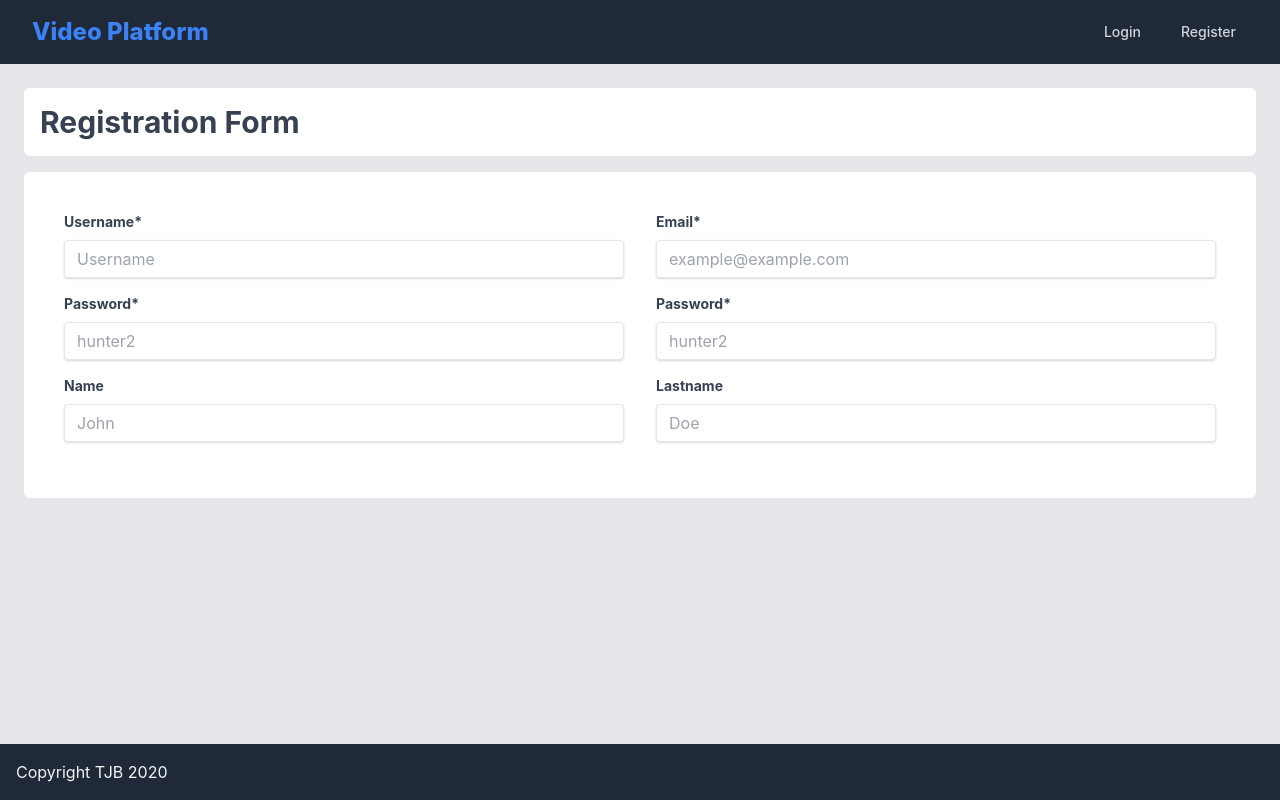
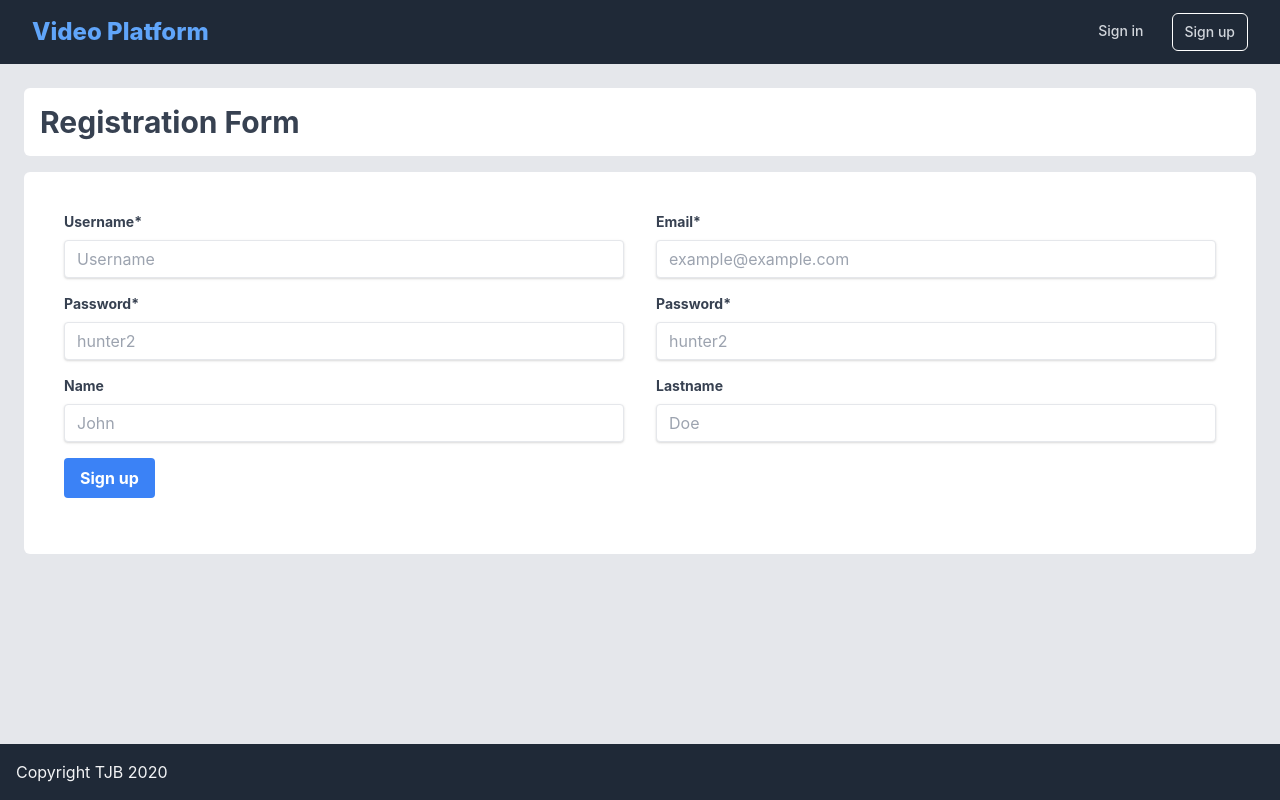
Before and after one commit to batijo/video-platform, a React (Vite) app in the folder frontend/: page /register in a window 1280 px wide. Built offline with nearby package versions, Linux system fonts and the light colour scheme.

Commit message:
Register, Login, Logout done

```diff
--- a/frontend/src/components/App.tsx
+++ b/frontend/src/components/App.tsx
@@ -1,53 +1,10 @@
 import React from 'react'
-import { Link, Route, Switch } from 'react-router-dom'
-
-import 'tailwindcss/tailwind.css'
-import '../index.css'
-
-//import thumbnail from 'url:../thumbnail.jpg'
+import { Route } from 'react-router-dom'
 
 import { Login, Register } from './Auth'
 import { VideoDetail, VideoList, Video } from './Video'
 import { Profile, Settings } from './User'
-import { TypeFlags } from 'typescript'
-
-const MenuButton = () => (
-  <div className="absolute inset-y-0 left-0 flex items-center sm:hidden">
-    <button type="button" className="inline-flex items-center justify-center p-2 rounded-md text-gray-400 hover:text-white hover:bg-gray-700 focus:outline-none focus:ring-2 focus:ring-inset focus:ring-white" aria-controls="mobile-menu" aria-expanded="false">
-      <svg className="block h-6 w-6" xmlns="http://www.w3.org/2000/svg" fill="none" viewBox="0 0 24 24" stroke="currentColor" aria-hidden="true">
-        <path stroke-linecap="round" stroke-linejoin="round" stroke-width="2" d="M4 6h16M4 12h16M4 18h16" />
-      </svg>
-      <svg className="hidden h-6 w-6" xmlns="http://www.w3.org/2000/svg" fill="none" viewBox="0 0 24 24" stroke="currentColor" aria-hidden="true">
-        <path stroke-linecap="round" stroke-linejoin="round" stroke-width="2" d="M6 18L18 6M6 6l12 12" />
-      </svg>
-    </button>
-  </div>
-)
-
-const Logo = () => (
-  <div className="flex-shrink-0 flex items-center">
-    <Link to="/" className="text-blue-500 text-2xl font-extrabold">Video Platform</Link>
-  </div>
-)
-
-const Navbar = () => (
-  <nav className="bg-gray-800">
-    <div className="max-w-7xl mx-auto px-2 sm:px-6 lg:px-8">
-      <div className="relative flex items-center justify-between h-16">
-        <MenuButton />
-        <div className="flex-1 flex items-center justify-center sm:items-stretch sm:justify-between">
-          <Logo />
-          <div className="hidden sm:block sm:ml-6">
-            <div className="flex space-x-4">
-              <Link to="/login" className="text-gray-300 hover:bg-gray-700 hover:text-white px-3 py-2 rounded-md text-sm font-medium">Login</Link>
-              <Link to="/register" className="text-gray-300 hover:bg-gray-700 hover:text-white px-3 py-2 rounded-md text-sm font-medium">Register</Link>
-            </div>
-          </div>
-        </div>
-      </div>
-    </div>
-  </nav>
-)
+import Navbar from './Navbar'
 
 const Container = ({ children }: React.PropsWithChildren<{}>) => (
   <div className="flex-1 min-w-full bg-gray-200">
--- a/frontend/src/components/Auth.tsx
+++ b/frontend/src/components/Auth.tsx
@@ -2,7 +2,6 @@ import React from 'react'
 
 import { login, register, resetLogin, resetRegister } from '../store/auth'
 import { UserLogin, UserRegister } from '../types/user'
-import APIResponse from '../types/response'
 import { useAppSelector, useAppDispatch } from '../index'
 import { useHistory } from 'react-router-dom'
 
@@ -12,37 +11,34 @@ export const Login = () => {
 
   const [email, setEmail] = React.useState('')
   const [password, setPassword] = React.useState('')
+
   const [message, setMessage] = React.useState('')
   const [messageColor, setMessageColor] = React.useState('bg-blue-500')
 
-  const handleEmail = (e: { target: HTMLInputElement; }) => setEmail(e.target.value)
-  const handlePassword = (e: { target: HTMLInputElement; }) => setPassword(e.target.value)
+  const handleEmail = (e: { target: HTMLInputElement }) => setEmail(e.target.value)
+  const handlePassword = (e: { target: HTMLInputElement }) => setPassword(e.target.value)
 
-  const loginResponse = useAppSelector((state) => state.auth.login)
+  const loginResponse = useAppSelector(state => state.auth.login)
 
   const handleSubmit = (e: any) => {
     e.preventDefault()
 
     const credentials: UserLogin = {
-      email: email,
-      password: password
+      email,
+      password
     }
 
     dispatch(login(credentials))
-
     setMessage(loginResponse.message)
 
-    if (loginResponse.status == true) {
-      setMessageColor('bg-blue-500')
-    } else {
-      setMessageColor('bg-red-500')
-    }
+    if (loginResponse.status === true) setMessageColor('bg-blue-500')
+    else setMessageColor('bg-red-500')
 
     setEmail('')
     setPassword('')
     dispatch(resetLogin())
 
-    if (loginResponse.status) history.push("/")
+    if (loginResponse.status === true) history.push("/")
   }
 
   return (
@@ -68,7 +64,7 @@ export const Login = () => {
                 <input value={password} onChange={handlePassword} className="shadow appearance-none border rounded w-full py-2 px-3 text-gray-700 leading-tight focus:outline-none focus:shadow-outline" id="password" type="password" placeholder="hunter2" />
               </div>
               <div>
-                <button className="bg-blue-500 hover:bg-blue-600 text-white font-bold py-2 px-4 rounded" type="submit">Submit</button>
+                <button className="bg-blue-500 hover:bg-blue-600 text-white font-bold py-2 px-4 rounded" type="submit">Sign in</button>
               </div>
             </div>
           </form>
@@ -80,40 +76,108 @@ export const Login = () => {
 
 
 
-export const Register = () => (
+export const Register = () => {
+  const dispatch = useAppDispatch()
+  const history = useHistory()
+
+  const [username, setUsername] = React.useState('')
+  const [email, setEmail] = React.useState('')
+  const [password, setPassword] = React.useState('')
+  const [passwordRepeat, setPasswordRepeat] = React.useState('')
+  const [name, setName] = React.useState('')
+  const [lastname, setLastname] = React.useState('')
+
+  const [message, setMessage] = React.useState('')
+  const [messageColor, setMessageColor] = React.useState('bg-blue-500')
+
+  const handleUsername = (e: { target: HTMLInputElement }) => setUsername(e.target.value)
+  const handleEmail = (e: { target: HTMLInputElement }) => setEmail(e.target.value)
+  const handlePassword = (e: { target: HTMLInputElement }) => setPassword(e.target.value)
+  const handlePasswordRepeat = (e: { target: HTMLInputElement }) => setPasswordRepeat(e.target.value)
+  const handleName = (e: { target: HTMLInputElement }) => setName(e.target.value)
+  const handleLastname = (e: { target: HTMLInputElement }) => setLastname(e.target.value)
+
+  const registerResponse = useAppSelector((state) => state.auth.register)
+
+  const handleSubmit = (e: any) => {
+    e.preventDefault()
+
+    if (password !== passwordRepeat) {
+      history.push('/register')
+      return
+    }
+
+    const credentials: UserRegister = {
+      username,
+      email,
+      password,
+      name,
+      lastname,
+    }
+
+    dispatch(register(credentials))
+    setMessage(registerResponse.message)
+
+    if (registerResponse.status === true) setMessageColor('bg-blue-500')
+    else setMessageColor('bg-red-500')
+
+    setUsername('')
+    setEmail('')
+    setPassword('')
+    setPasswordRepeat('')
+    setName('')
+    setLastname('')
+
+    dispatch(resetRegister())
+
+    if (registerResponse.status === true) history.push('/login')
+  }
+
+  return (
     <>
       <div className="bg-white p-4 rounded-md mb-4">
         <p className="font-bold text-3xl text-gray-700">Registration Form</p>
       </div>
       <div className="bg-white p-4 rounded-md mb-4">
         <div className="mb-4">
+          <form onSubmit={handleSubmit}>
             <div className="p-6 grid grid-cols-2 gap-x-8 gap-y-4">
+              {message !== '' &&
+                <div className={`${messageColor} col-span-2 p-4 rounded text-white`}>
+                  {message}
+                </div>
+              }
               <div>
                 <label className="block text-gray-700 text-sm font-bold mb-2" htmlFor="username">Username*</label>
-            <input className="shadow appearance-none border rounded w-full py-2 px-3 text-gray-700 leading-tight focus:outline-none focus:shadow-outline" id="username" type="text" placeholder="Username" />
+                <input value={username} onChange={handleUsername} className="shadow appearance-none border rounded w-full py-2 px-3 text-gray-700 leading-tight focus:outline-none focus:shadow-outline" id="username" type="text" placeholder="Username" />
               </div>
               <div>
                 <label className="block text-gray-700 text-sm font-bold mb-2" htmlFor="email">Email*</label>
-            <input className="shadow appearance-none border rounded w-full py-2 px-3 text-gray-700 leading-tight focus:outline-none focus:shadow-outline" id="email" type="email" placeholder="example@example.com" />
+                <input value={email} onChange={handleEmail} className="shadow appearance-none border rounded w-full py-2 px-3 text-gray-700 leading-tight focus:outline-none focus:shadow-outline" id="email" type="email" placeholder="example@example.com" />
               </div>
               <div>
                 <label className="block text-gray-700 text-sm font-bold mb-2" htmlFor="password">Password*</label>
-            <input className="shadow appearance-none border rounded w-full py-2 px-3 text-gray-700 leading-tight focus:outline-none focus:shadow-outline" id="password" type="password" placeholder="hunter2" />
+                <input value={password} onChange={handlePassword} className="shadow appearance-none border rounded w-full py-2 px-3 text-gray-700 leading-tight focus:outline-none focus:shadow-outline" id="password" type="password" placeholder="hunter2" />
               </div>
               <div>
                 <label className="block text-gray-700 text-sm font-bold mb-2" htmlFor="password2">Password*</label>
-            <input className="shadow appearance-none border rounded w-full py-2 px-3 text-gray-700 leading-tight focus:outline-none focus:shadow-outline" id="password2" type="password" placeholder="hunter2" />
+                <input value={passwordRepeat} onChange={handlePasswordRepeat} className="shadow appearance-none border rounded w-full py-2 px-3 text-gray-700 leading-tight focus:outline-none focus:shadow-outline" id="password2" type="password" placeholder="hunter2" />
               </div>
               <div>
                 <label className="block text-gray-700 text-sm font-bold mb-2" htmlFor="name">Name</label>
-            <input className="shadow appearance-none border rounded w-full py-2 px-3 text-gray-700 leading-tight focus:outline-none focus:shadow-outline" id="name" type="text" placeholder="John" />
+                <input value={name} onChange={handleName} className="shadow appearance-none border rounded w-full py-2 px-3 text-gray-700 leading-tight focus:outline-none focus:shadow-outline" id="name" type="text" placeholder="John" />
               </div>
               <div>
                 <label className="block text-gray-700 text-sm font-bold mb-2" htmlFor="lastname">Lastname</label>
-            <input className="shadow appearance-none border rounded w-full py-2 px-3 text-gray-700 leading-tight focus:outline-none focus:shadow-outline" id="lastname" type="text" placeholder="Doe" />
+                <input value={lastname} onChange={handleLastname} className="shadow appearance-none border rounded w-full py-2 px-3 text-gray-700 leading-tight focus:outline-none focus:shadow-outline" id="lastname" type="text" placeholder="Doe" />
+              </div>
+              <div>
+                <button className="bg-blue-500 hover:bg-blue-600 text-white font-bold py-2 px-4 rounded" type="submit">Sign up</button>
               </div>
             </div>
+          </form>
         </div>
       </div>
     </>
   )
+}
--- a/frontend/src/components/Navbar.tsx
+++ b/frontend/src/components/Navbar.tsx
@@ -1,8 +1,82 @@
+import React from 'react'
+
+import { Link } from 'react-router-dom'
+import { useAppSelector, useAppDispatch } from '../index'
+import { logout } from '../store/auth'
+import { useHistory } from 'react-router-dom'
+
+const MenuButton = () => (
+  <div className="absolute inset-y-0 left-0 flex items-center sm:hidden">
+    <button type="button" className="inline-flex items-center justify-center p-2 rounded-md text-gray-400 hover:text-white hover:bg-gray-700 focus:outline-none focus:ring-2 focus:ring-inset focus:ring-white" aria-controls="mobile-menu" aria-expanded="false">
+      <svg className="block h-6 w-6" xmlns="http://www.w3.org/2000/svg" fill="none" viewBox="0 0 24 24" stroke="currentColor" aria-hidden="true">
+        <path strokeLinecap="round" strokeLinejoin="round" strokeWidth="2" d="M4 6h16M4 12h16M4 18h16" />
+      </svg>
+      <svg className="hidden h-6 w-6" xmlns="http://www.w3.org/2000/svg" fill="none" viewBox="0 0 24 24" stroke="currentColor" aria-hidden="true">
+        <path strokeLinecap="round" strokeLinejoin="round" strokeWidth="2" d="M6 18L18 6M6 6l12 12" />
+      </svg>
+    </button>
+  </div>
+)
+
+const Logo = () => (
+  <div className="flex-shrink-0 flex items-center">
+    <Link to="/" className="text-blue-400 text-2xl font-extrabold">Video Platform</Link>
+  </div>
+)
+
 const Navbar = () => {
+  const dispatch = useAppDispatch()
+  const history = useHistory()
+  const token = useAppSelector(state => state.auth.token)
 
+  let user = {
+    user_id: '',
+    email: '',
+    admin: false,
+    exp: 0
+  }
+
+  if (token !== '') user = JSON.parse(atob(token.split('.')[1]))
+
+  const authMenu = () => {
+    if (token === '') {
+      return (
+        <>
+          <Link to="/login" className="text-gray-300 hover:bg-gray-700 hover:text-white px-3 py-2 rounded-md text-sm font-medium">Sign in</Link>
+          <Link to="/register" className="text-gray-300 hover:bg-gray-700 hover:text-white px-3 py-2 rounded-md text-sm font-medium border border-white">Sign up</Link>
+        </>
+      )
+    } else {
+      return (
+        <>
+          <span className="text-gray-300 hover:bg-gray-700 hover:text-white px-3 py-2 rounded-md text-sm font-medium">{user.email}</span>
+          <button onClick={handleLogout} className="text-gray-300 hover:bg-gray-700 hover:text-white px-3 py-2 rounded-md text-sm font-medium">Log out</button>
+        </>
+      )
+    }
+  }
+
+  const handleLogout = () => {
+    dispatch(logout())
+    history.push('/')
+  }
 
   return (
-    <div></div>
+    <nav className="bg-gray-800">
+      <div className="max-w-7xl mx-auto px-2 sm:px-6 lg:px-8">
+        <div className="relative flex items-center justify-between h-16">
+          <MenuButton />
+          <div className="flex-1 flex items-center justify-center sm:items-stretch sm:justify-between">
+            <Logo />
+            <div className="hidden sm:block sm:ml-6">
+              <div className="flex space-x-4">
+                {authMenu()}
+              </div>
+            </div>
+          </div>
+        </div>
+      </div>
+    </nav>
   )
 }
 
--- a/frontend/src/store/auth.ts
+++ b/frontend/src/store/auth.ts
@@ -29,13 +29,18 @@ export const authSlice = createSlice({
   reducers: {
     register: (state, action: PayloadAction<APIResponse<{}>>) => { state.register = action.payload },
     resetRegister: (state) => { state.register = initialRegister },
-    login: (state, action: PayloadAction<APIResponse<string>>) => { state.login = action.payload; state.token = action.payload.data },
+    login: (state, action: PayloadAction<APIResponse<string>>) => {
+      state.login = action.payload
+      if (action.payload.data !== null && action.payload.data !== undefined) state.token = action.payload.data
+    },
+    logout: (state) => { state.token = '' },
     resetLogin: (state) => { state.login = initialLogin }
   }
 })
 
 export const resetRegister = (): AppThunk => async (dispatch: AppDispatch) => dispatch(authSlice.actions.resetRegister())
 export const resetLogin = (): AppThunk => async (dispatch: AppDispatch) => dispatch(authSlice.actions.resetLogin())
+export const logout = (): AppThunk => async (dispatch: AppDispatch) => dispatch(authSlice.actions.logout())
 
 export const register = (credentials: UserRegister): AppThunk => async (dispatch: AppDispatch) => {
   axios.post<APIResponse<{}>>(`${window.origin}/api/register`, credentials)
```
Lines whose indentation alone changed are shown as unchanged.
